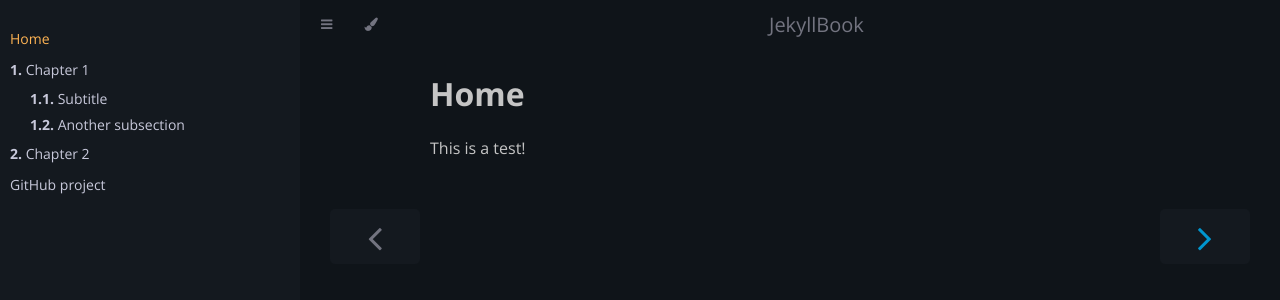
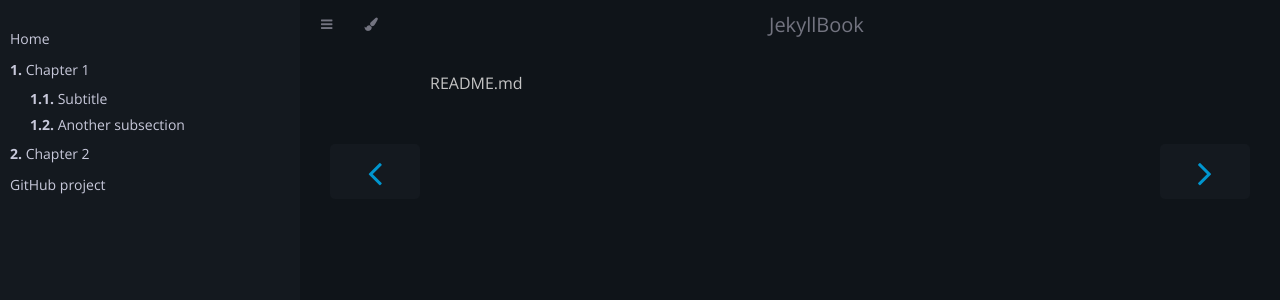
Before and after one commit to ebetica/jekyllbook, a Jekyll site: the page built from index.md, in a window 1280 px wide. Shown: the top 300 px of the page. Built offline with Jekyll 4.4.1, drawn with Linux system fonts in a browser that asks for light colours; our own code applies the rules of GitHub Pages for plain Markdown files.

Commit message:
update license and config, soft link index to readme

```diff
--- a/_config.yml
+++ b/_config.yml
@@ -4,7 +4,7 @@ permalink:           pretty
 title:               'JekyllBook'
 tagline:             'A Jekyll theme'
 url:                 https://ebetica.github.io/jekyllbook
-baseurl:             ''
+baseurl:             '/jekyllbook'
 
 # About/contact
 author:
--- a/index.md
+++ b/index.md
@@ -1,5 +1 @@
----
-layout: default
-title: Home
----
-This is a test!
+README.md
```
Also changed, not shown: LICENSE.md.
